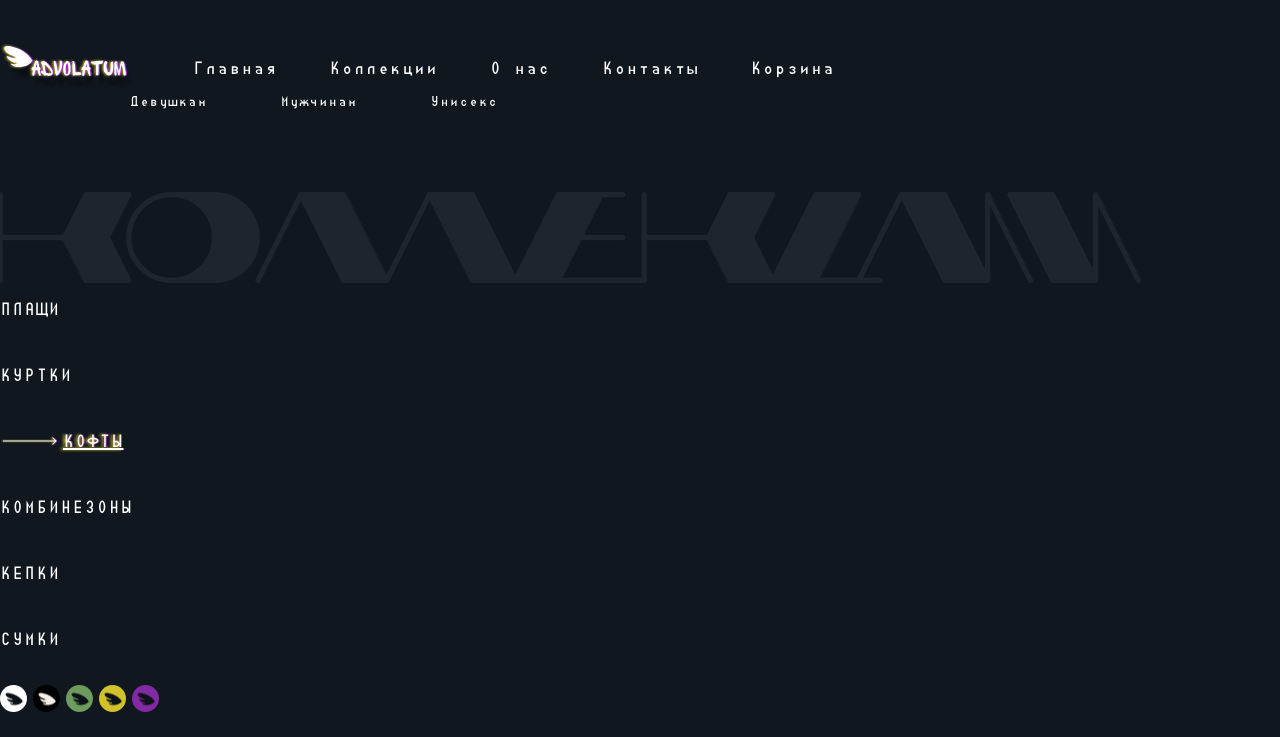
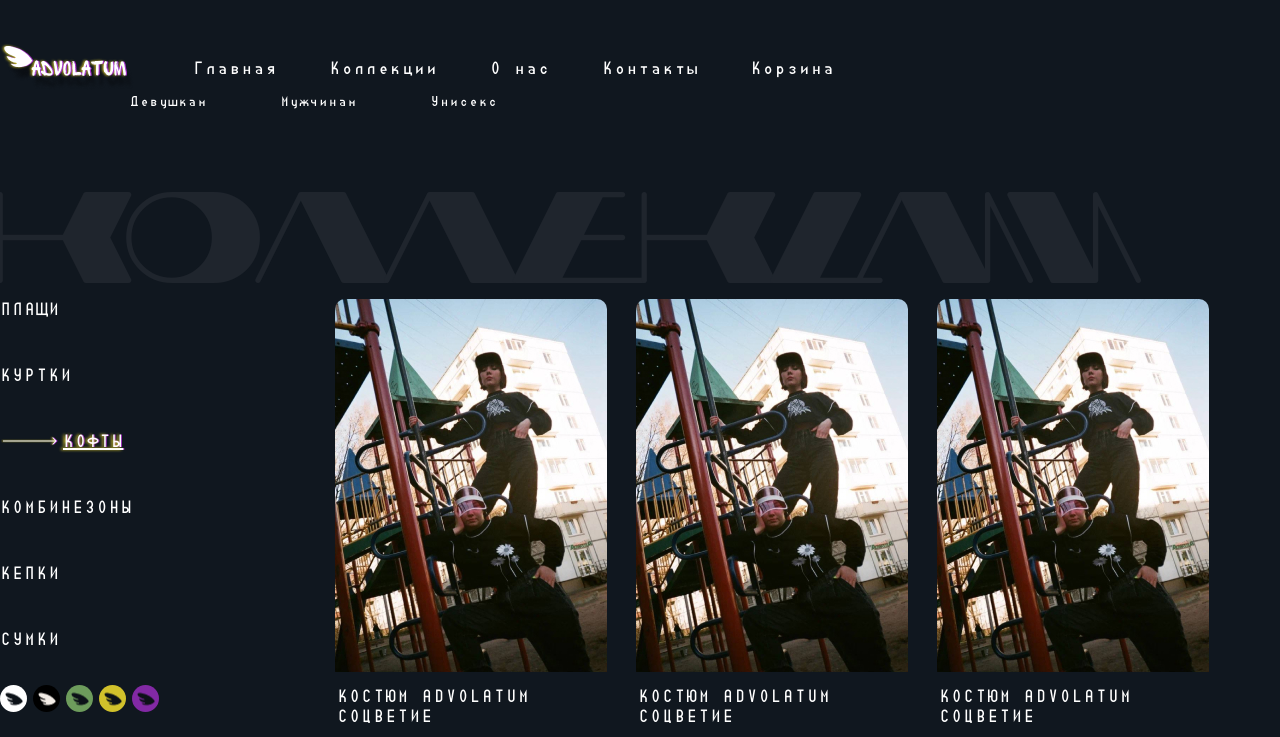
Before and after one commit to bogush01/bogush.github.io, a React (Create React App) app: page /catalog in a window 1280 px wide. Shown: the top 737 px of the page. Built offline with nearby package versions, Linux system fonts and the light colour scheme.

Commit message:
completed catalog list component and catalog page

```diff
--- /dev/null
+++ b/src/components/CatalogList/index.css
@@ -0,0 +1,9 @@
+.catalog-list {
+  margin: 0;
+  padding: 0;
+  list-style: none;
+  display: flex;
+  gap: var(--product-positions-gap);
+  flex-wrap: wrap;
+  width: var(--catalog-list-width);
+}
--- /dev/null
+++ b/src/components/CatalogList/index.jsx
@@ -0,0 +1,20 @@
+import ProductPosition from "../ProductPosition";
+
+import "./index.css";
+
+const CatalogList = () => {
+  const items = [];
+
+  for (let i = 0; i < 6; i++) {
+    const li = (
+      <li>
+        <ProductPosition />
+      </li>
+    );
+    items.push(li);
+  }
+
+  return <ul className="catalog-list">{items}</ul>;
+};
+
+export default CatalogList;
--- a/src/pages/Catalog/index.jsx
+++ b/src/pages/Catalog/index.jsx
@@ -3,6 +3,7 @@ import { Link } from "react-router-dom";
 import BackTextHeader from "../../components/BackTextHeader";
 import CatalogSideMenu from "../../components/CatalogSideMenu";
 import ColorMenu from "../../components/ColorMenu";
+import CatalogList from "../../components/CatalogList";
 
 import "./index.css";
 
@@ -20,6 +21,7 @@ const Catalog = () => {
           <CatalogSideMenu className="catalog-block__side-menu" />
           <ColorMenu />
         </aside>
+        <CatalogList />
       </div>
     </>
   );
--- a/src/vars.css
+++ b/src/vars.css
@@ -7,4 +7,6 @@
   --product-position-title-height: 40px;
   --product-position-cart-panel-width: 272px;
   --catalog-aside-width: 228px;
+  --product-positions-gap: 29px;
+  --catalog-list-width: 874px;
 }
```
